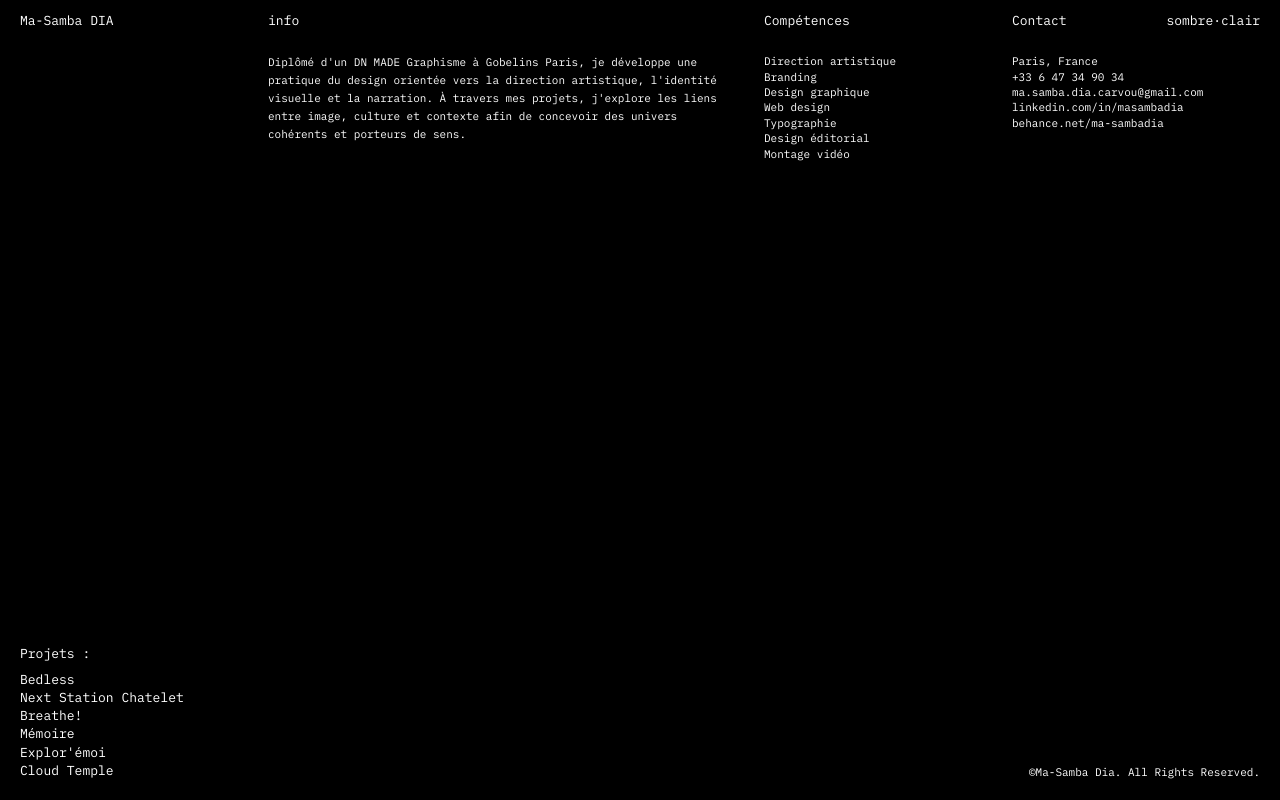
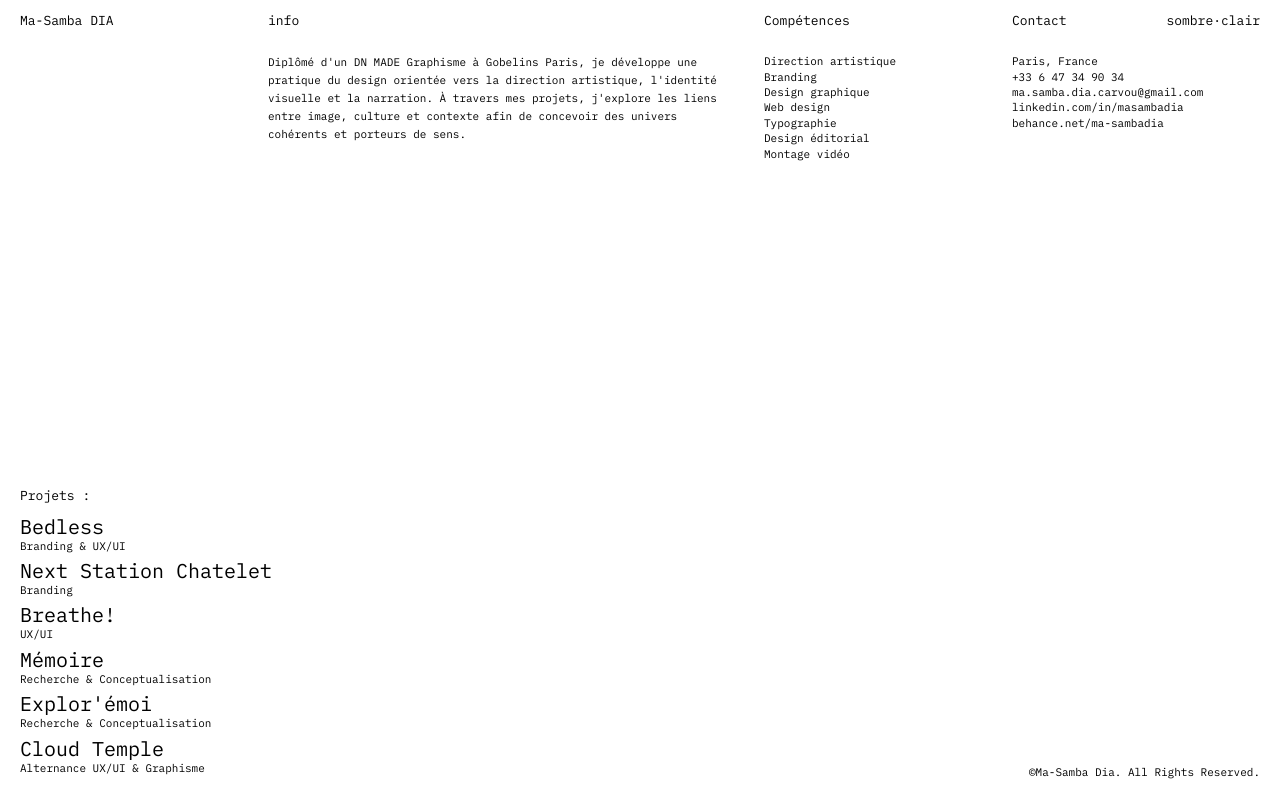
Before and after one commit to MaSambaXO/mon-portfolio, a Next.js app: page / in a window 1280 px wide. Built offline with nearby package versions, Linux system fonts and the light colour scheme.

Commit message:
Liste projets agrandie, sous-titres, hover, mode clair par défaut, navigation clavier
Co-Authored-By: Claude Sonnet 4.6 <noreply@anthropic.com>

```diff
--- a/app/page.tsx
+++ b/app/page.tsx
@@ -1,11 +1,12 @@
 "use client";
 
-import { useState } from "react";
+import { useState, useEffect, useCallback } from "react";
 
 type View = "home" | "project" | "info";
 
 type Project = {
   name: string;
+  subtitle: string;
   date: string;
   description: string[];
   role: string[];
@@ -49,6 +50,7 @@ const CONTACT: ContactItem[] = [
 const PROJECTS: Project[] = [
   {
     name: "Bedless",
+    subtitle: "Branding & UX/UI",
     date: "Février 2025",
     description: [
       "Bedless est un projet de design spéculatif qui interroge la crise du logement à travers le prisme des plateformes numériques. En détournant les codes visuels et les mécaniques de réservation d'applications comme Airbnb ou Booking, le projet imagine un futur dans lequel l'accès à un lit devient un service marchandisé, évalué et optimisé.",
@@ -60,6 +62,7 @@ const PROJECTS: Project[] = [
 
   {
     name: "Next Station Chatelet",
+    subtitle: "Branding",
     date: "Janvier 2026",
     description: [
       "NSC est l'identité visuelle d'une organisation esport fictive inspirée de la culture urbaine parisienne, des réseaux de transport et du streetwear contemporain.",
@@ -71,6 +74,7 @@ const PROJECTS: Project[] = [
 
   {
     name: "Breathe!",
+    subtitle: "UX/UI",
     date: "Juin 2023",
     description: [
       "Breathe! est un projet européen de médiation culturelle autour des objets africains conservés dans les collections de musées européens. J'ai été chargé par l'association Alter-Natives de réaliser le site du projet.",
@@ -82,6 +86,7 @@ const PROJECTS: Project[] = [
 
   {
     name: "Mémoire",
+    subtitle: "Recherche & Conceptualisation",
     date: "Janvier 2025",
     description: [
       "Strive est un projet de mémoire autour des interfaces diégétiques dans les jeux vidéo de science-fiction. Inspiré par des œuvres comme Mirror's Edge, Dead Space ou Cyberpunk 2077, le projet explore la manière dont une interface peut participer à la construction d'un univers plutôt que se limiter à transmettre de l'information.",
@@ -93,6 +98,7 @@ const PROJECTS: Project[] = [
 
   {
     name: "Explor'émoi",
+    subtitle: "Recherche & Conceptualisation",
     date: "Octobre 2025",
     description: [
       "Explor'Émoi est un projet de médiation numérique conçu pour le tiers-lieu Comme Vous Émoi à Montreuil. Le projet réinvente la découverte d'un espace culturel à travers les codes du jeu vidéo et de la narration interactive.",
@@ -104,6 +110,7 @@ const PROJECTS: Project[] = [
 
   {
     name: "Cloud Temple",
+    subtitle: "Alternance UX/UI & Graphisme",
     date: "Décembre 2023 / Juillet 2025",
     description: [
       "Cloud Temple est une entreprise française spécialisée dans le cloud et la cybersécurité. Durant deux années d'alternance, j'ai participé à l'évolution de son écosystème digital à travers des projets de web design, de communication visuelle et d'identité de marque.",
@@ -142,11 +149,33 @@ function ContactBlock({ stopProp = false }: { stopProp?: boolean }) {
   );
 }
 
+function ProjectList({ onOpen }: { onOpen: (i: number) => void }) {
+  return (
+    <ul>
+      {PROJECTS.map((p, i) => (
+        <li key={i}>
+          <button
+            onClick={() => onOpen(i)}
+            className="text-left group mb-1"
+          >
+            <div className="text-[20px] leading-tight group-hover:opacity-60 transition-opacity">
+              {p.name}
+            </div>
+            <div className="text-[11px] group-hover:opacity-60 transition-opacity">
+              {p.subtitle}
+            </div>
+          </button>
+        </li>
+      ))}
+    </ul>
+  );
+}
+
 export default function Home() {
   const [view, setView] = useState<View>("home");
   const [active, setActive] = useState(0);
   const [imgIdx, setImgIdx] = useState(0);
-  const [dark, setDark] = useState(true);
+  const [dark, setDark] = useState(false);
 
   const openProject = (i: number) => {
     setActive(i);
@@ -154,15 +183,25 @@ export default function Home() {
     setView("project");
   };
 
-  const prev = () => {
+  const prev = useCallback(() => {
     const len = PROJECTS[active].images.length;
     setImgIdx((n) => (n - 1 + len) % len);
-  };
+  }, [active]);
 
-  const next = () => {
+  const next = useCallback(() => {
     const len = PROJECTS[active].images.length;
     setImgIdx((n) => (n + 1) % len);
-  };
+  }, [active]);
+
+  useEffect(() => {
+    if (view !== "project") return;
+    const handleKey = (e: KeyboardEvent) => {
+      if (e.key === "ArrowLeft") prev();
+      if (e.key === "ArrowRight") next();
+    };
+    window.addEventListener("keydown", handleKey);
+    return () => window.removeEventListener("keydown", handleKey);
+  }, [view, prev, next]);
 
   const bg    = dark ? "bg-black text-white" : "bg-white text-black";
   const photo = dark ? "bg-zinc-800"         : "bg-zinc-300";
@@ -247,22 +286,11 @@ export default function Home() {
           </div>
 
           <div className="px-5 pb-5 pt-2 shrink-0 flex justify-between items-end">
-            <div className="text-[13px]">
-              <div className="mb-2">Projets :</div>
-              <ul>
-                {PROJECTS.map((p, i) => (
-                  <li key={i}>
-                    <button
-                      onClick={() => openProject(i)}
-                      className="text-left hover:opacity-60"
-                    >
-                      {p.name}
-                    </button>
-                  </li>
-                ))}
-              </ul>
+            <div>
+              <div className="text-[13px] mb-2">Projets :</div>
+              <ProjectList onOpen={openProject} />
             </div>
-            <div>©Ma-Samba Dia. All Rights Reserved.</div>
+            <div className="text-[11px] shrink-0 ml-4">©Ma-Samba Dia. All Rights Reserved.</div>
           </div>
         </>
       )}
@@ -427,21 +455,10 @@ export default function Home() {
           </div>
 
           <div className="px-5 pb-5 pt-2 shrink-0 flex justify-between items-end">
-            <div className="text-[13px]">
-              <ul>
-                {PROJECTS.map((p, i) => (
-                  <li key={i}>
-                    <button
-                      onClick={() => openProject(i)}
-                      className="text-left hover:opacity-60"
-                    >
-                      {p.name}
-                    </button>
-                  </li>
-                ))}
-              </ul>
+            <div>
+              <ProjectList onOpen={openProject} />
             </div>
-            <div>©Ma-Samba Dia. All Rights Reserved.</div>
+            <div className="text-[11px] shrink-0 ml-4">©Ma-Samba Dia. All Rights Reserved.</div>
           </div>
         </>
       )}
```
